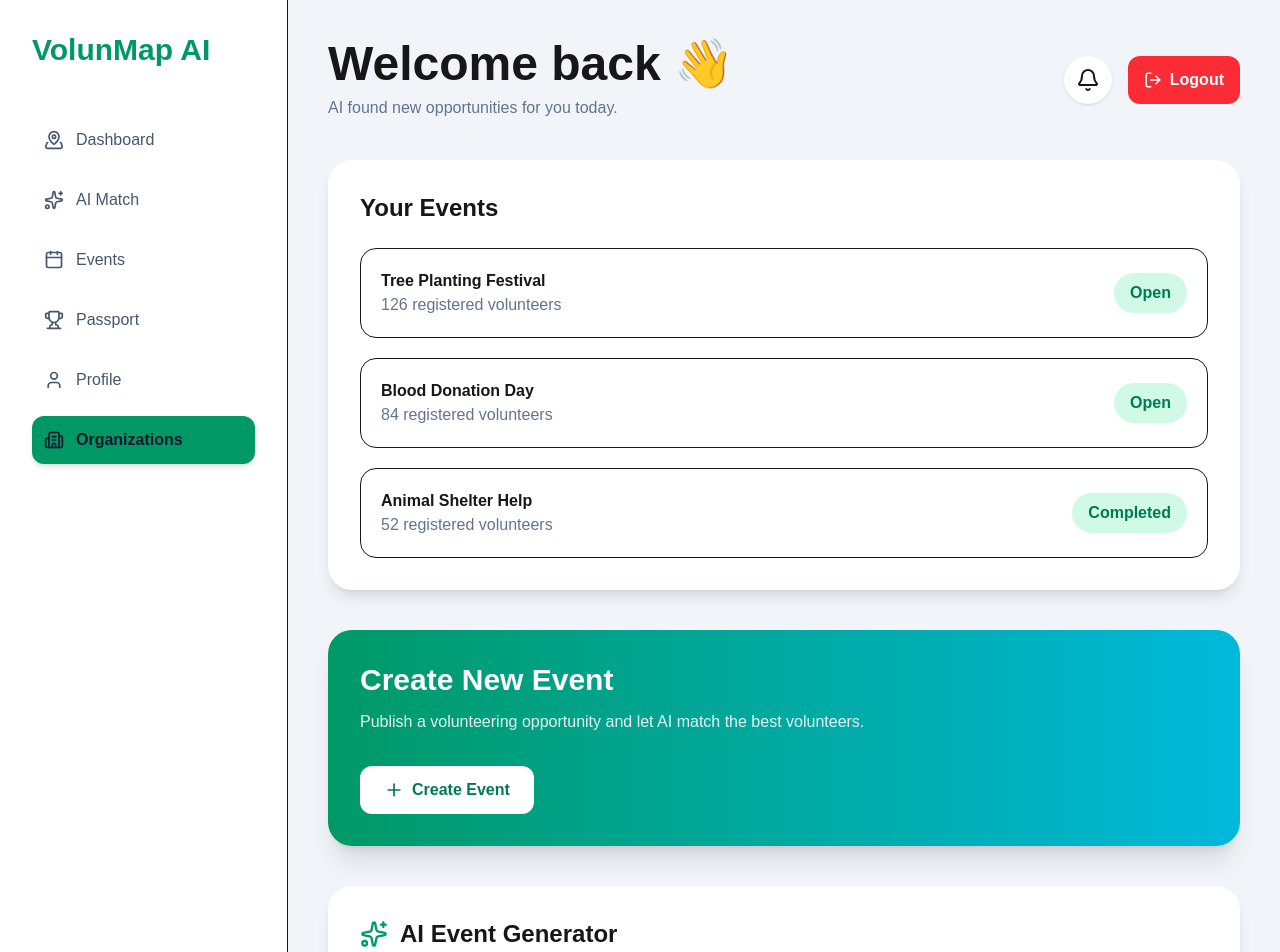
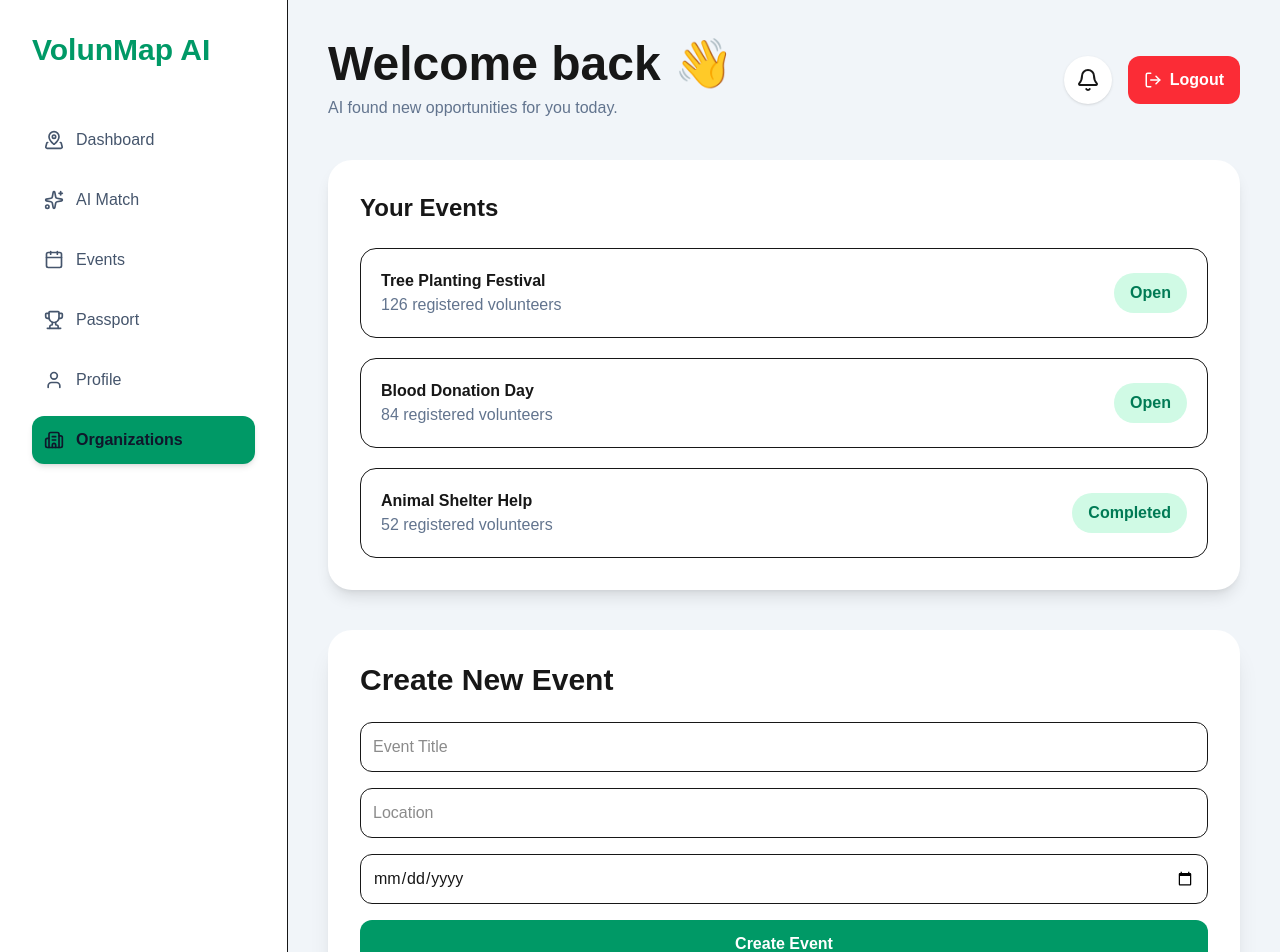
Before and after one commit to wenkvil/VolunMap---AI-, a Next.js app: page /organization in a window 1280 px wide. Shown: the top 952 px of the page. Built offline with nearby package versions, Linux system fonts and the light colour scheme; no server answers.

Commit message:
Add organization event creation form

```diff
--- a/app/organization/page.tsx
+++ b/app/organization/page.tsx
@@ -4,6 +4,7 @@ import OrganizationStats from "@/components/organization/OrganizationStats";
 import CreateEventCard from "@/components/organization/CreateEventCard";
 import OrganizationEvents from "@/components/organization/OrganizationEvents";
 import AIEventCreator from "@/components/organization/AIEventCreator";
+import CreateEventForm from "@/components/organization/CreateEventForm";
 
 export default function OrganizationDashboard() {
   return (
@@ -14,6 +15,10 @@ export default function OrganizationDashboard() {
         <Topbar />
 
         <OrganizationStats />
+
+        <div className="mt-10">
+          <CreateEventForm />
+        </div>
 
         <div className="mt-10">
           <CreateEventCard />
--- /dev/null
+++ b/components/organization/CreateEventForm.tsx
@@ -0,0 +1,46 @@
+"use client";
+
+import { useState } from "react";
+
+export default function CreateEventForm() {
+  const [title, setTitle] = useState("");
+  const [location, setLocation] = useState("");
+  const [date, setDate] = useState("");
+
+  return (
+    <div className="rounded-3xl bg-white p-8 shadow-xl">
+      <h2 className="text-3xl font-black">
+        Create New Event
+      </h2>
+
+      <div className="mt-6 space-y-4">
+
+        <input
+          className="w-full rounded-xl border p-3"
+          placeholder="Event Title"
+          value={title}
+          onChange={(e) => setTitle(e.target.value)}
+        />
+
+        <input
+          className="w-full rounded-xl border p-3"
+          placeholder="Location"
+          value={location}
+          onChange={(e) => setLocation(e.target.value)}
+        />
+
+        <input
+          className="w-full rounded-xl border p-3"
+          type="date"
+          value={date}
+          onChange={(e) => setDate(e.target.value)}
+        />
+
+        <button className="w-full rounded-xl bg-emerald-600 py-3 font-bold text-white hover:bg-emerald-700">
+          Create Event
+        </button>
+
+      </div>
+    </div>
+  );
+}
```
